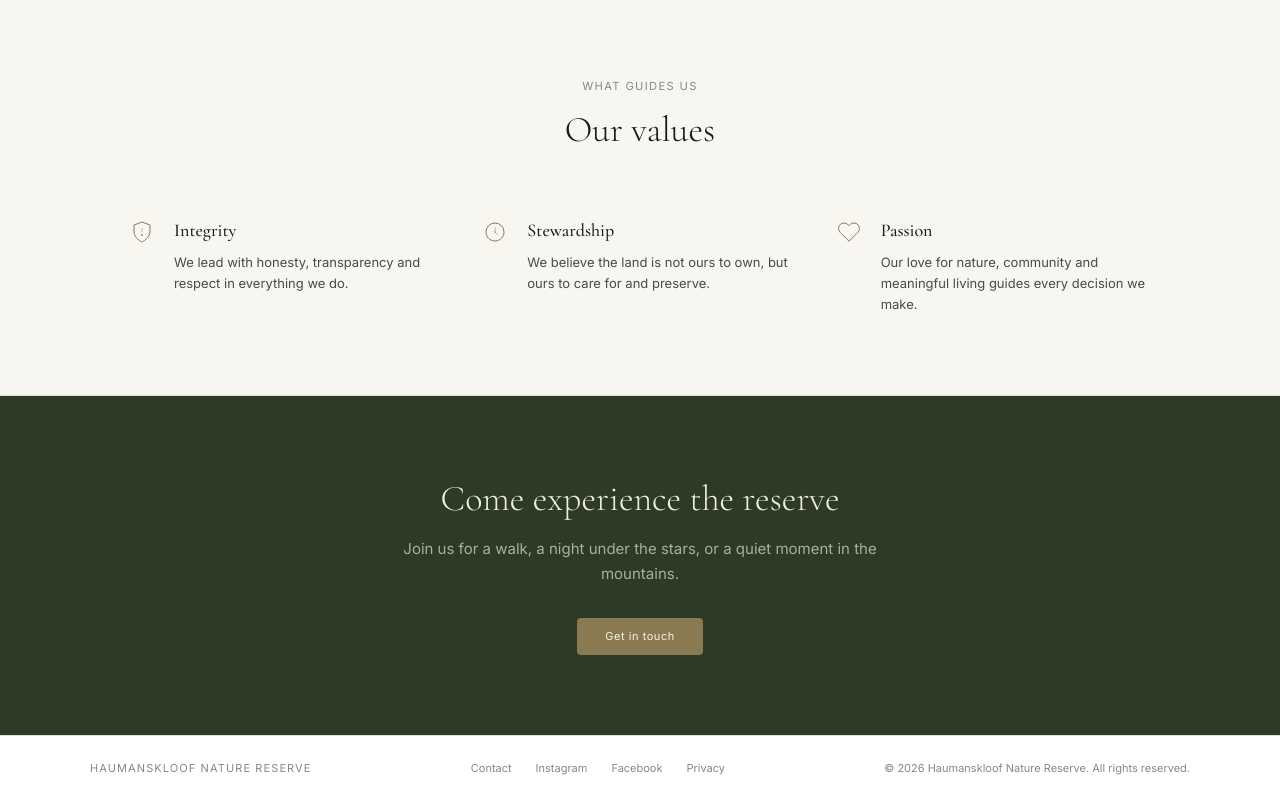
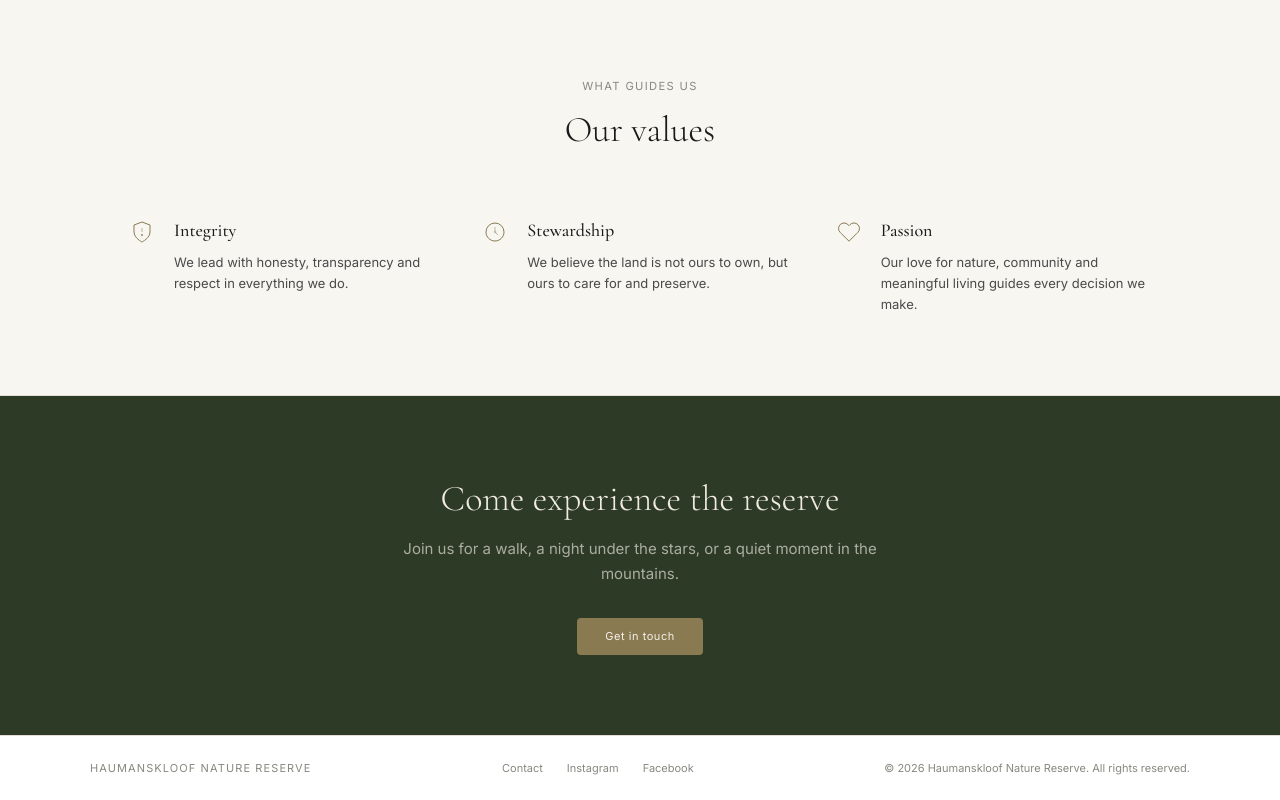
Before and after one commit to DavidFransch/haumanskloof-nature-reserve, a Next.js app: page /about in a window 1280 px wide. Shown: the part 1490-2290 px from the top of the page. Built offline with nearby package versions, Linux system fonts and the light colour scheme.

Commit message:
chore: remove Privacy page link from footer navigation

```diff
--- a/content/site.content.ts
+++ b/content/site.content.ts
@@ -302,7 +302,6 @@ The house was meticulously built and designed to be enjoyed in nature, without d
       { label: 'Contact', href: '/contact' },
       { label: 'Instagram', href: 'https://www.instagram.com/haumanskloof/' },
       { label: 'Facebook', href: 'https://www.facebook.com/profile.php?id=100092490755181&sk=about' },
-      { label: 'Privacy', href: '/privacy' },
     ],
     legal: '© 2026 Haumanskloof Nature Reserve. All rights reserved.',
   },
```
